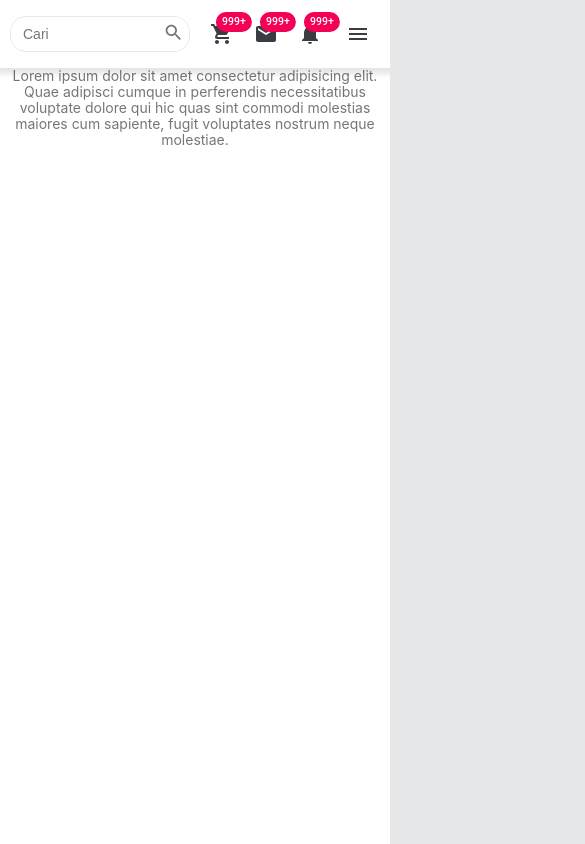
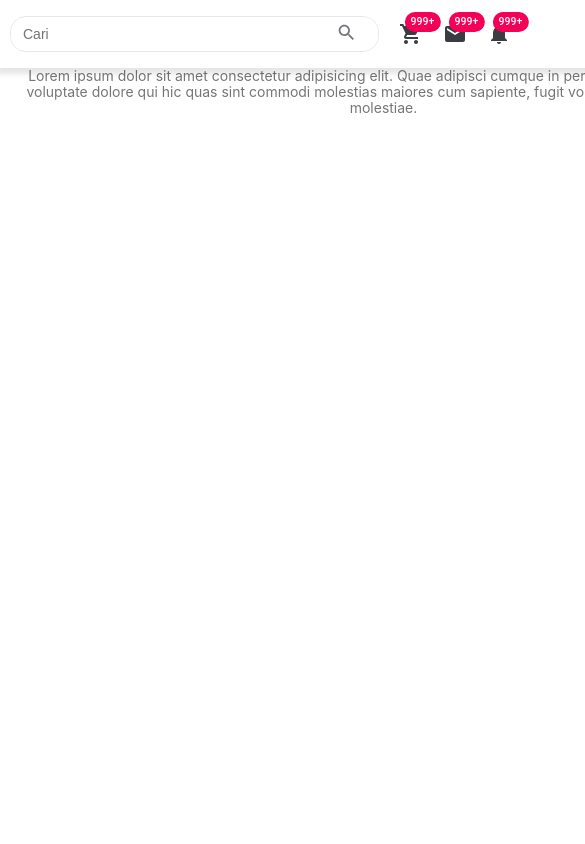
Before and after one commit to ahyaralfaruq/project-olshop, a React (Create React App) app: page / in a window 390 px wide. Shown: the top 844 px of the page, 585 px wide, since content can reach past the window. Built offline with nearby package versions, Linux system fonts and the light colour scheme.

Commit message:
merapihkan main dan navbar

```diff
--- a/src/App.css
+++ b/src/App.css
@@ -4,7 +4,9 @@ html {
 }
 
 .App {
+  position: relative;
   text-align: center;
+  width : 375px;
   max-width: 375px;
   min-height: 100vh;
   margin: auto;
@@ -13,6 +15,8 @@ html {
 }
 
 .header {
+  position: fixed;
+  width: inherit;
   display: flex;
   align-items: center;
   padding: 16px 10px;
@@ -23,11 +27,13 @@ html {
 @media (min-width: 0) and (max-width: 375px) {
   .App {
     max-width: 375px;
+    width : 375px;
   }
 }
 
 @media (min-width: 376px) and (max-width: 767px) {
   .App {
     max-width: 767px;
+    width : 767px;
   }
 }
--- a/src/components/body/Body.jsx
+++ b/src/components/body/Body.jsx
@@ -2,6 +2,8 @@ import React from 'react'
 import Carousel from './Carousel/Carousel'
 import Kategori from './Kategori/Kategori'
 import Produk from './Produk/Produk'
+
+import './style.css'
 
 const Body = () => {
     return (
--- /dev/null
+++ b/src/components/body/style.css
@@ -0,0 +1,3 @@
+.main {
+    padding: 68px 12px 12px;
+}
```
